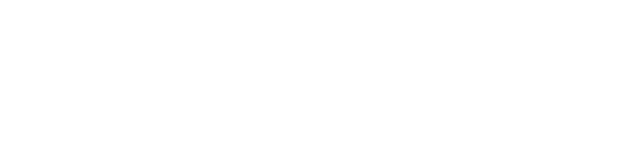
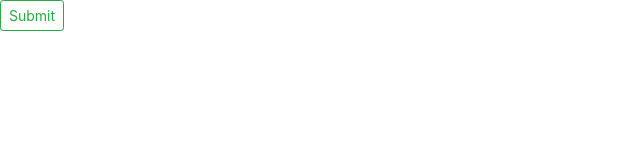
Before and after one commit to Lo-GR/currencyExchanger, a website built with webpack: page src/index.html in a window 1280 px wide. Shown: the whole page, without its empty margins (0-640 px from the left). Built offline with nearby package versions, Linux system fonts and the light colour scheme.

Commit message:
add button to index to test UI and Business logic

```diff
--- a/src/index.html
+++ b/src/index.html
@@ -4,6 +4,7 @@
     <title>Currency Exchange Calculator</title>
   </head>
 <body>
-
+<form class="exchangeCalculator">
+  <button type="submit" class="btn btn-outline-success btn-sm">Submit</button>
 </body>
 </html>
```
